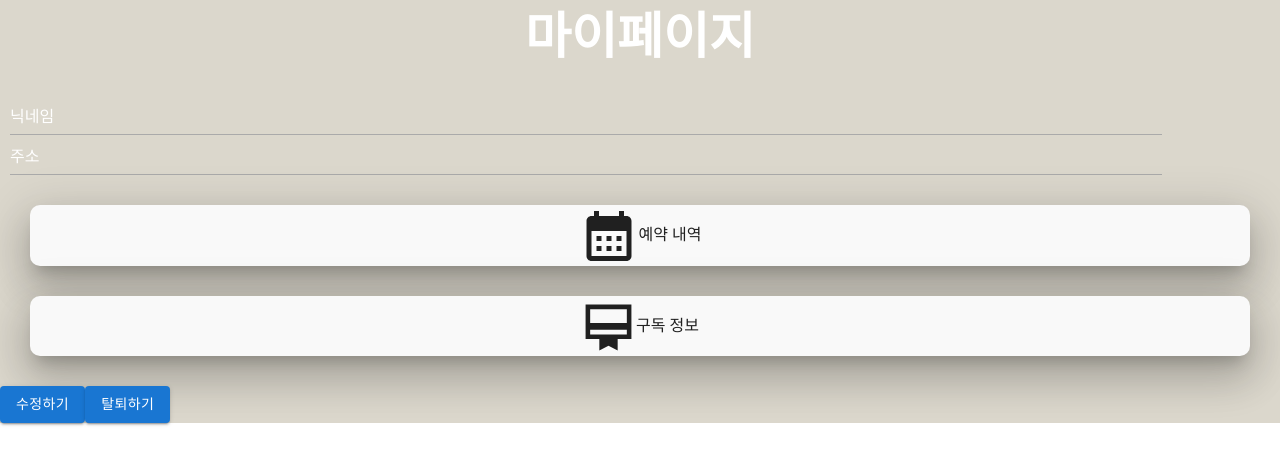
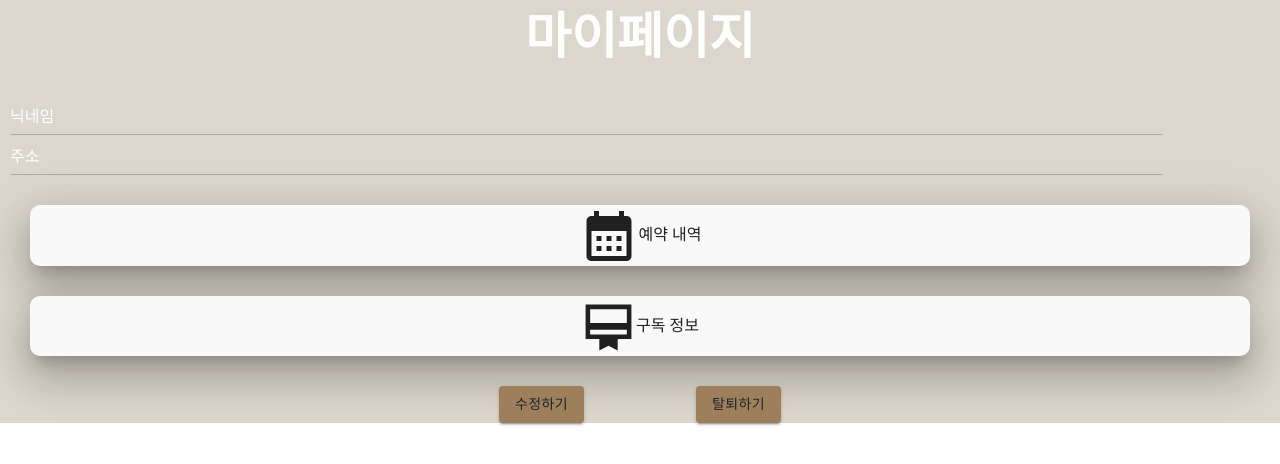
Before and after one commit to ris2131/ssafyEBSMirror, a React (Create React App) app in the folder customer-front/ebs/: page /mypage in a window 1280 px wide. Shown: the top 464 px of the page. Built offline with nearby package versions, Linux system fonts and the light colour scheme; no server answers; a web font is replaced by a local one.

Commit message:
style: 마이페이지수정

```diff
--- a/customer-front/ebs/src/pages/mypage/Mypage.js
+++ b/customer-front/ebs/src/pages/mypage/Mypage.js
@@ -12,6 +12,8 @@ import styled from "styled-components";
 import ReservationcardComponent from "../../components/mypage/ReservationcardComponent";
 import SubscribecardComponent from "../../components/mypage/SubscribecardComponent";
 import { createTheme, ThemeProvider } from '@mui/material/styles';
+import Grid from '@mui/material/Grid'; // Grid version 1
+import Grid2 from '@mui/material/Unstable_Grid2'; // Grid version 2
 
 const theme = createTheme({
   palette: {
@@ -87,6 +89,9 @@ const Adress = styled.div`
 
 `;
 
+const CustomButton = styled.div`
+
+`;
 
 
 const Mypage = () => {
@@ -211,14 +216,18 @@ const Mypage = () => {
 
 
             <ThemeProvider theme={theme}>
-              <div>
-              <Button variant="contained" color="primary" onClick={handleEdit}>
-              수정하기
-              </Button>
-              <Button variant="contained" color="primary">
-                <BasicModal title={title} description={description} />
-              </Button>
-              </div>
+              <Grid container spacing={14} justifyContent="center">
+                <Grid item>
+                  <Button variant="contained" color="brown" onClick={handleEdit}>
+                  수정하기
+                  </Button>
+                </Grid>
+                <Grid item>
+                  <Button variant="contained" color="brown" >
+                    <BasicModal title={title} description={description} />
+                  </Button>
+                </Grid>
+              </Grid>
             </ThemeProvider>
         </InfoContainer>
     );
```
